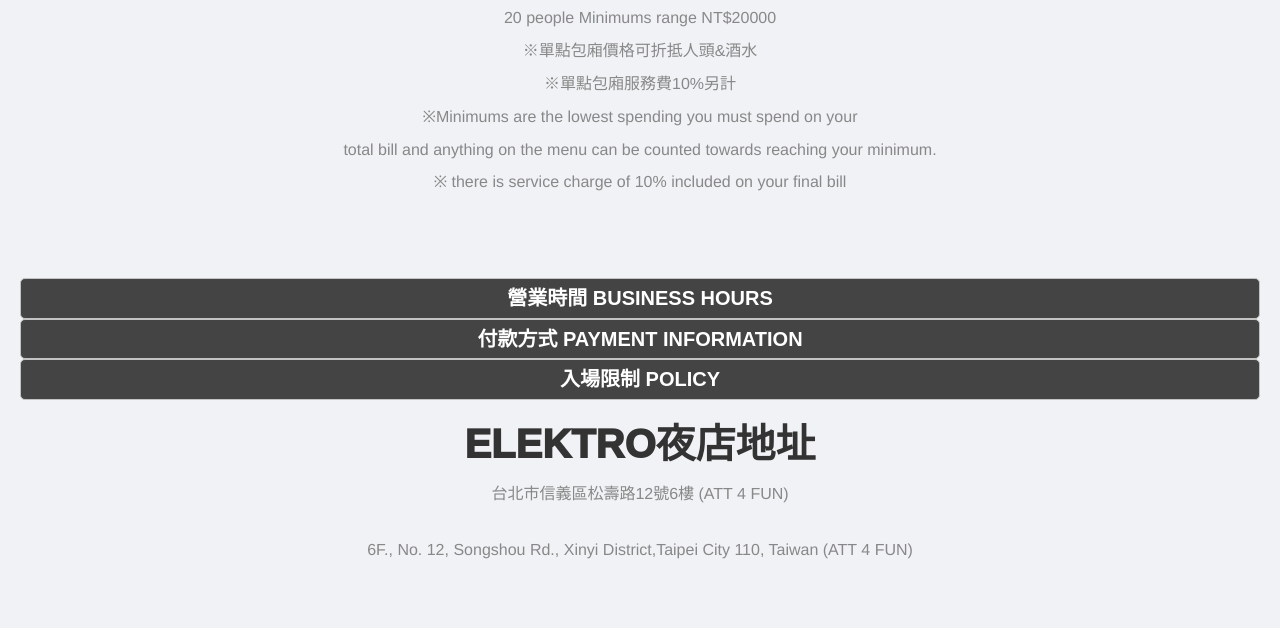
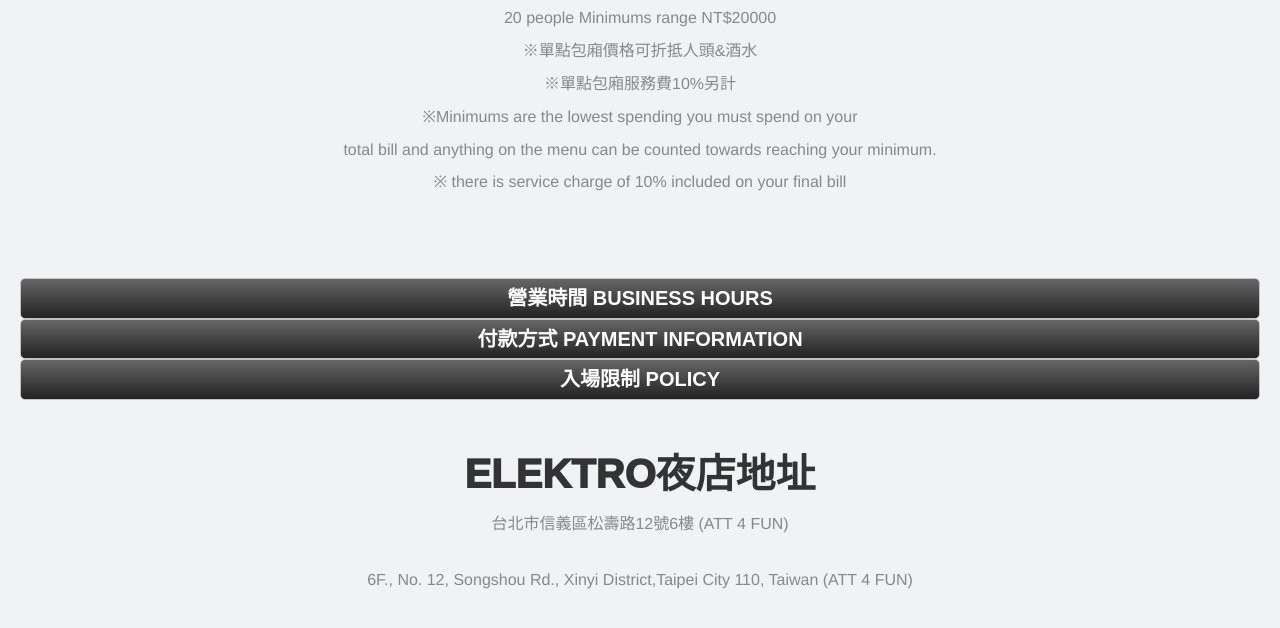
Before and after one commit to yang8629/final, a plain HTML site: page index.html in a window 1280 px wide. Shown: the part 1776-2404 px from the top of the page. Drawn offline with Linux system fonts and the light colour scheme; grey boxes are pictures that could not be loaded.

Commit message:
Add files via upload

```diff
--- a/css/style.css
+++ b/css/style.css
@@ -428,8 +428,13 @@
 }
 
 .flip--background{
-background:#444444;
+background-image: linear-gradient(to top,#222222,#666666);
 color: #FFFFFF;
+}
+
+.address--title{
+  width: auto;
+  margin-top: 30px;
 }
 
 .address{
--- a/index.html
+++ b/index.html
@@ -223,7 +223,7 @@
           <p>※Minimums are the lowest spending you must spend on your</p>
           <p>total bill and anything on the menu can be counted towards reaching your minimum.</p>
           <p>※ there is service charge of 10% included on your final bill</p>
-          <br><br>
+          <br>
         </div>
       </div>
 
@@ -252,12 +252,13 @@
           <p>※ Outside food or drinks strictly prohibited.</p>
           <p>※ Any usage, transaction or procession of drugs will be reported immediately.</p>
           <p>※ Weapons of any form strictly prohibited.</p>
+          <br>
         </div>
       </div>
 
 
 
-      <div class="title"><p>ELEKTRO夜店地址</p></div>
+      <div class="address--title"><div class="title"><p>ELEKTRO夜店地址</p></div></div>
       <div class="address">
         <p>台北市信義區松壽路12號6樓 (ATT 4 FUN)</p>
         <br>
@@ -274,47 +275,5 @@
         </div>
       </footer>
 
-
-    <!--<div class="game">
-      <div class="row">
-        <div class="c col-lg-4 col-md-4 col-sm-12 col-xs-12">
-          <div class="card">
-           <div class="a"></div>
-            <div class="b"><img src="image/poly art胖丁.png" alt=""></div>
-          </div>
-        </div>
-        <div class="c col-lg-4 col-md-4 col-sm-12 col-xs-12">
-          <div class="card">
-           <div class="a"></div>
-            <div class="b"><img src="image/poly art胖丁.png" alt=""></div>
-          </div>
-        </div>
-        <div class="c col-lg-4 col-md-4 col-sm-12 col-xs-12">
-          <div class="card">
-           <div class="a"></div>
-            <div class="b"><img src="image/poly art胖丁.png" alt=""></div>
-          </div>
-        </div>
-        <div class="c col-lg-4 col-md-4 col-sm-12 col-xs-12">
-          <div class="card">
-           <div class="a"></div>
-            <div class="b"><img src="image/poly art胖丁.png" alt=""></div>
-          </div>
-        </div>
-        <div class="c col-lg-4 col-md-4 col-sm-12 col-xs-12">
-          <div class="card">
-           <div class="a"></div>
-            <div class="b"><img src="image/poly art胖丁.png" alt=""></div>
-          </div>
-        </div>
-        <div class="c col-lg-4 col-md-4 col-sm-12 col-xs-12">
-          <div class="card">
-           <div class="a"></div>
-            <div class="b"><img src="image/poly art胖丁.png" alt=""></div>
-          </div>
-        </div>
-      </div>
-    </div>-->
-
   </body>
 </html>
```
